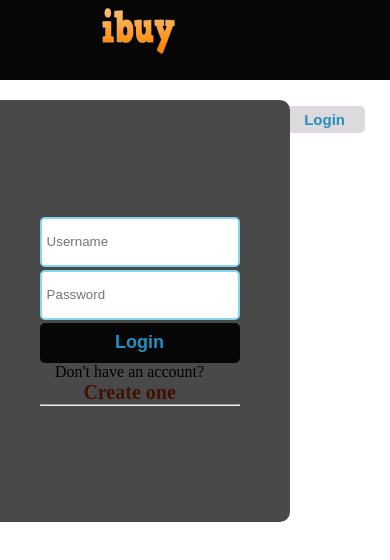
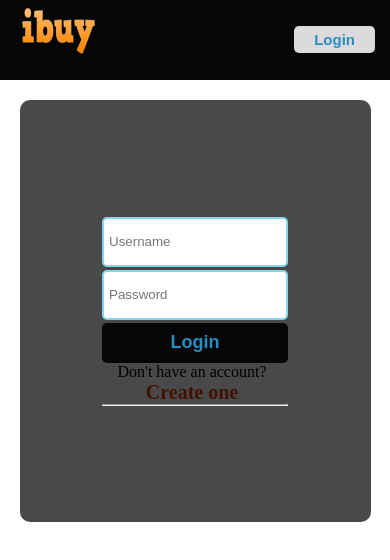
Before and after one commit to nuristany/usestorefront, a React (Create React App) app: page /login in a window 390 px wide. Shown: the top 560 px of the page. Built offline with nearby package versions, Linux system fonts and the light colour scheme.

Commit message:
added style for small screens

```diff
--- a/src/styles.css
+++ b/src/styles.css
@@ -437,3 +437,60 @@ footer ul li a {
   background-color: #a9a4a4;
   color: white;
 }
+
+
+
+/* Existing styles here */
+
+/* Add media query for mobile devices */
+@media only screen and (max-width: 600px) {
+  /* Adjust navbar styles for mobile */
+  .nav input {
+    width: 50%;
+    margin-left: 20px; /* Adjust margin for smaller screens */
+  }
+
+  .logo {
+    padding: 0 20px; /* Adjust padding for smaller screens */
+  }
+
+  .nav ul {
+    margin-right: 10px; /* Adjust margin for smaller screens */
+  }
+
+  /* Adjust card styles for mobile */
+  .card {
+    width: 100%; /* Take full width on smaller screens */
+    margin: 10px 0; /* Adjust margin for smaller screens */
+  }
+
+  .card img {
+    width: 100%; /* Make images full width on smaller screens */
+    height: auto; /* Auto height to maintain aspect ratio */
+  }
+
+  /* Adjust login/signup form styles for mobile */
+  .user-login, .signup {
+    width: 90%; /* Adjust width for smaller screens */
+  }
+
+  form {
+    margin: 20px; /* Adjust margin for smaller screens */
+  }
+
+  form input, form button {
+    width: 100%; /* Make form inputs and buttons full width */
+  }
+
+  /* Adjust footer styles for mobile */
+  .footer-row {
+    flex-direction: column; /* Stack footer columns in a column */
+    align-items: center; /* Center align footer content */
+    text-align: center; /* Center align text */
+  }
+
+  .footer-col {
+    flex-basis: 100%; /* Take full width on smaller screens */
+    margin-bottom: 20px; /* Adjust margin for smaller screens */
+  }
+}
```
